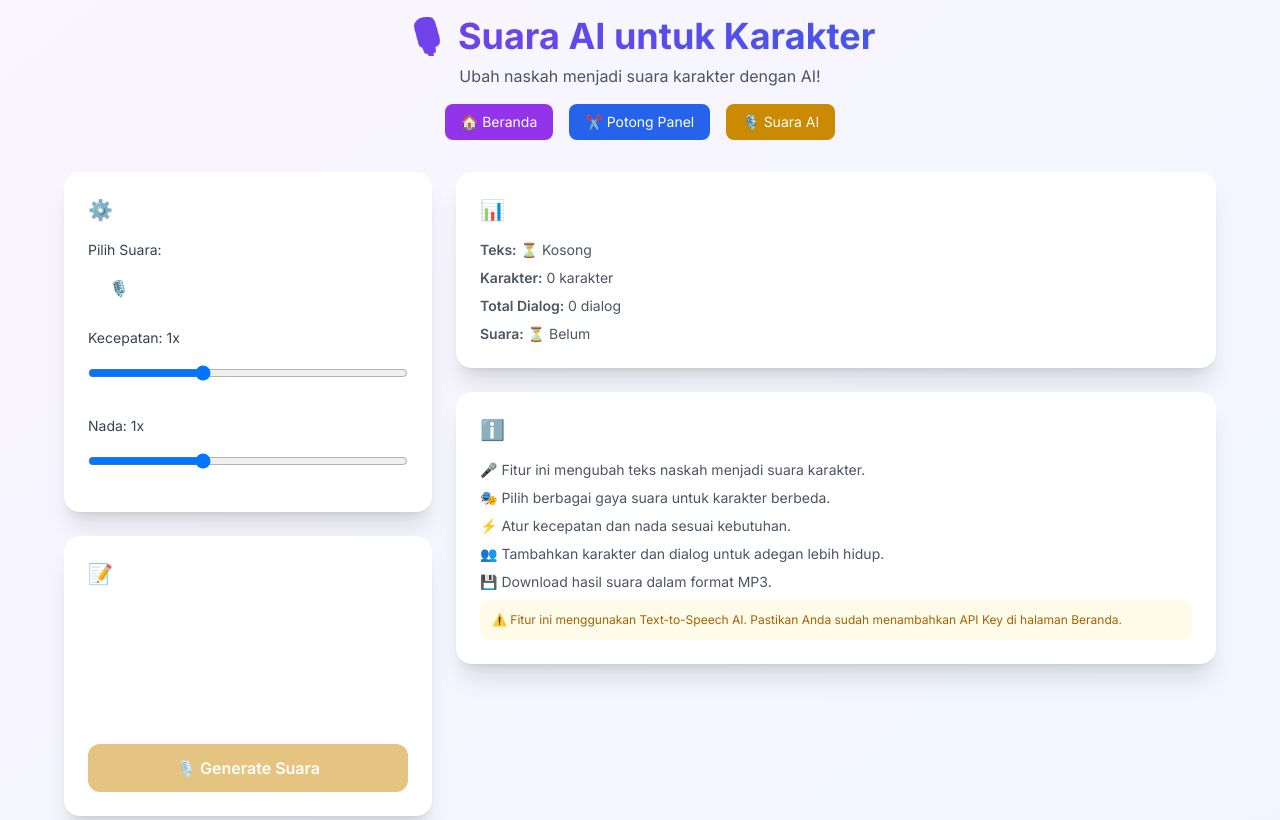
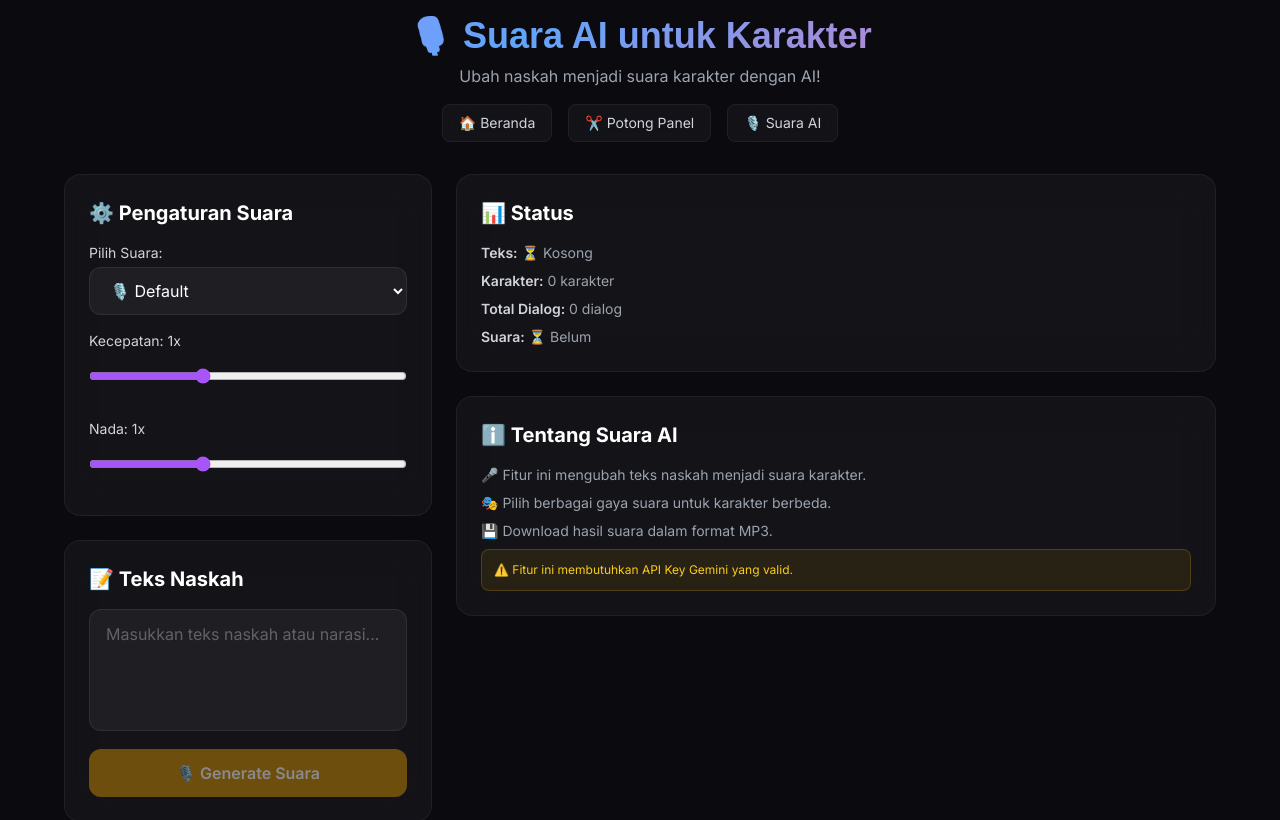
Before and after one commit to bangimam21projeck-spec/manhwa-generator, a Next.js app: page /voice in a window 1280 px wide. Shown: the top 820 px of the page. Built offline with nearby package versions, Linux system fonts and the light colour scheme.

Commit message:
Update page.js

```diff
--- a/app/voice/page.js
+++ b/app/voice/page.js
@@ -13,7 +13,6 @@ export default function VoicePage() {
   const [status, setStatus] = useState('');
   const [characters, setCharacters] = useState([]);
 
-  // Daftar suara karakter
   const voiceOptions = [
     { value: 'default', label: '🎙️ Default' },
     { value: 'narrator', label: '📖 Narator' },
@@ -25,7 +24,6 @@ export default function VoicePage() {
     { value: 'mysterious', label: '🔮 Misterius (Bisu)' },
   ];
 
-  // Tambah karakter
   const addCharacter = () => {
     const name = prompt('Nama karakter:');
     if (name) {
@@ -37,7 +35,6 @@ export default function VoicePage() {
     }
   };
 
-  // Tambah dialog ke karakter
   const addDialog = (charIndex) => {
     const dialog = prompt('Dialog karakter:');
     if (dialog) {
@@ -48,7 +45,6 @@ export default function VoicePage() {
     }
   };
 
-  // Generate suara
   const generateVoice = async () => {
     if (!text && characters.length === 0) {
       alert('Masukkan teks atau tambahkan karakter!');
@@ -59,7 +55,6 @@ export default function VoicePage() {
     setStatus('⏳ Menghasilkan suara AI...');
 
     try {
-      // Gabungkan semua dialog karakter
       let fullText = text;
       characters.forEach(char => {
         char.dialog.forEach(dialog => {
@@ -93,14 +88,12 @@ export default function VoicePage() {
     }
   };
 
-  // Hapus karakter
   const removeCharacter = (index) => {
     const updated = [...characters];
     updated.splice(index, 1);
     setCharacters(updated);
   };
 
-  // Hapus dialog
   const removeDialog = (charIndex, dialogIndex) => {
     const updated = [...characters];
     updated[charIndex].dialog.splice(dialogIndex, 1);
@@ -108,234 +101,102 @@ export default function VoicePage() {
   };
 
   return (
-    <div className="min-h-screen bg-gradient-to-br from-purple-50 to-blue-50 p-4">
-      <div className="max-w-6xl mx-auto">
+    <div className="min-h-screen bg-[#0a0a0f] p-4">
+      <div className="max-w-6xl mx-auto animate-fade-in">
 
-        {/* HEADER */}
         <div className="text-center mb-8">
-          <h1 className="text-4xl font-bold bg-gradient-to-r from-purple-600 to-blue-600 bg-clip-text text-transparent">
-            🎙️ Suara AI untuk Karakter
-          </h1>
-          <p className="text-gray-600 mt-2">Ubah naskah menjadi suara karakter dengan AI!</p>
+          <h1 className="text-4xl font-bold gradient-text font-orbitron">🎙️ Suara AI untuk Karakter</h1>
+          <p className="text-gray-400 mt-2">Ubah naskah menjadi suara karakter dengan AI!</p>
 
           <div className="flex justify-center gap-4 mt-4 flex-wrap">
-            <Link href="/" className="bg-purple-600 text-white px-4 py-2 rounded-lg hover:bg-purple-700 transition text-sm">
-              🏠 Beranda
-            </Link>
-            <Link href="/editor" className="bg-blue-600 text-white px-4 py-2 rounded-lg hover:bg-blue-700 transition text-sm">
-              ✂️ Potong Panel
-            </Link>
-            <Link href="/voice" className="bg-yellow-600 text-white px-4 py-2 rounded-lg hover:bg-yellow-700 transition text-sm">
-              🎙️ Suara AI
-            </Link>
+            <Link href="/" className="glass hover:border-purple-500/30 px-4 py-2 rounded-lg text-sm text-gray-300 hover:text-white transition">🏠 Beranda</Link>
+            <Link href="/editor" className="glass hover:border-blue-500/30 px-4 py-2 rounded-lg text-sm text-gray-300 hover:text-white transition">✂️ Potong Panel</Link>
+            <Link href="/voice" className="glass hover:border-yellow-500/30 px-4 py-2 rounded-lg text-sm text-gray-300 hover:text-white transition">🎙️ Suara AI</Link>
           </div>
         </div>
 
-        {/* MAIN */}
         <div className="grid md:grid-cols-3 gap-6">
 
-          {/* KOLOM KIRI: KONTROL */}
           <div className="space-y-6">
-
-            <div className="bg-white rounded-2xl shadow-xl p-6">
-              <h2 className="text-xl font-semibold mb-4">⚙️ Pengaturan Suara</h2>
-
+            <div className="glass rounded-2xl p-6 card-hover">
+              <h2 className="text-xl font-bold text-white mb-4">⚙️ Pengaturan Suara</h2>
               <div className="space-y-4">
                 <div>
-                  <label className="block text-sm font-medium text-gray-700 mb-1">
-                    Pilih Suara:
-                  </label>
-                  <select
-                    value={voice}
-                    onChange={(e) => setVoice(e.target.value)}
-                    className="w-full p-2 border border-gray-300 rounded-lg focus:ring-2 focus:ring-yellow-500"
-                  >
-                    {voiceOptions.map(opt => (
-                      <option key={opt.value} value={opt.value}>
-                        {opt.label}
-                      </option>
-                    ))}
+                  <label className="block text-sm font-medium text-gray-300 mb-1">Pilih Suara:</label>
+                  <select value={voice} onChange={(e) => setVoice(e.target.value)} className="w-full bg-white/5 border border-white/10 rounded-xl px-4 py-3 text-white focus:border-purple-500/50 focus:outline-none">
+                    {voiceOptions.map(opt => <option key={opt.value} value={opt.value}>{opt.label}</option>)}
                   </select>
                 </div>
-
                 <div>
-                  <label className="block text-sm font-medium text-gray-700 mb-1">
-                    Kecepatan: {speed}x
-                  </label>
-                  <input
-                    type="range"
-                    min="0.5"
-                    max="2"
-                    step="0.1"
-                    value={speed}
-                    onChange={(e) => setSpeed(Number(e.target.value))}
-                    className="w-full"
-                  />
+                  <label className="block text-sm font-medium text-gray-300 mb-1">Kecepatan: {speed}x</label>
+                  <input type="range" min="0.5" max="2" step="0.1" value={speed} onChange={(e) => setSpeed(Number(e.target.value))} className="w-full accent-purple-500" />
                 </div>
-
                 <div>
-                  <label className="block text-sm font-medium text-gray-700 mb-1">
-                    Nada: {pitch}x
-                  </label>
-                  <input
-                    type="range"
-                    min="0.5"
-                    max="2"
-                    step="0.1"
-                    value={pitch}
-                    onChange={(e) => setPitch(Number(e.target.value))}
-                    className="w-full"
-                  />
+                  <label className="block text-sm font-medium text-gray-300 mb-1">Nada: {pitch}x</label>
+                  <input type="range" min="0.5" max="2" step="0.1" value={pitch} onChange={(e) => setPitch(Number(e.target.value))} className="w-full accent-purple-500" />
                 </div>
               </div>
             </div>
 
-            <div className="bg-white rounded-2xl shadow-xl p-6">
-              <h2 className="text-xl font-semibold mb-4">📝 Teks Naskah</h2>
-
-              <textarea
-                className="w-full p-3 border border-gray-300 rounded-xl focus:ring-2 focus:ring-yellow-500 resize-none"
-                rows="4"
-                placeholder="Masukkan teks naskah atau narasi..."
-                value={text}
-                onChange={(e) => setText(e.target.value)}
-              />
-
-              <button
-                className="mt-3 w-full bg-yellow-600 text-white py-3 rounded-xl hover:bg-yellow-700 transition font-semibold disabled:opacity-50"
-                onClick={generateVoice}
-                disabled={loading || (!text && characters.length === 0)}
-              >
-                {loading ? '⏳ Memproses...' : '🎙️ Generate Suara'}
-              </button>
+            <div className="glass rounded-2xl p-6 card-hover">
+              <h2 className="text-xl font-bold text-white mb-4">📝 Teks Naskah</h2>
+              <textarea className="w-full bg-white/5 border border-white/10 rounded-xl px-4 py-3 text-white placeholder-gray-500 focus:border-purple-500/50 focus:outline-none resize-none" rows="4" placeholder="Masukkan teks naskah atau narasi..." value={text} onChange={(e) => setText(e.target.value)} />
+              <button className="mt-3 w-full bg-yellow-600 hover:bg-yellow-700 text-white py-3 rounded-xl font-semibold transition disabled:opacity-50" onClick={generateVoice} disabled={loading || (!text && characters.length === 0)}>{loading ? '⏳ Memproses...' : '🎙️ Generate Suara'}</button>
             </div>
 
-            <div className="bg-white rounded-2xl shadow-xl p-6">
-              <h2 className="text-xl font-semibold mb-4">👥 Manajemen Karakter</h2>
-
-              <button
-                className="w-full bg-blue-600 text-white py-2 rounded-lg hover:bg-blue-700 transition text-sm"
-                onClick={addCharacter}
-              >
-                ➕ Tambah Karakter
-              </button>
-
+            <div className="glass rounded-2xl p-6 card-hover">
+              <h2 className="text-xl font-bold text-white mb-4">👥 Manajemen Karakter</h2>
+              <button className="w-full bg-blue-600 hover:bg-blue-700 text-white py-2 rounded-lg text-sm transition" onClick={addCharacter}>➕ Tambah Karakter</button>
               <div className="mt-3 max-h-40 overflow-y-auto space-y-2">
                 {characters.map((char, index) => (
-                  <div key={index} className="bg-gray-50 p-2 rounded-lg">
+                  <div key={index} className="bg-white/5 p-2 rounded-lg border border-white/5">
                     <div className="flex justify-between items-center">
-                      <span className="font-semibold">{char.name}</span>
+                      <span className="font-semibold text-white">{char.name}</span>
                       <div className="flex gap-2">
-                        <button
-                          className="text-green-600 hover:text-green-800 text-xs"
-                          onClick={() => addDialog(index)}
-                        >
-                          + Dialog
-                        </button>
-                        <button
-                          className="text-red-500 hover:text-red-700 text-xs"
-                          onClick={() => removeCharacter(index)}
-                        >
-                          ✕
-                        </button>
+                        <button className="text-green-400 hover:text-green-300 text-xs" onClick={() => addDialog(index)}>+ Dialog</button>
+                        <button className="text-red-400 hover:text-red-300 text-xs" onClick={() => removeCharacter(index)}>✕</button>
                       </div>
                     </div>
-                    {char.dialog.length > 0 && (
-                      <div className="mt-1 text-xs text-gray-600">
-                        {char.dialog.map((d, i) => (
-                          <div key={i} className="flex justify-between items-center bg-white p-1 rounded mt-1">
-                            <span className="truncate max-w-[150px]">"{d}"</span>
-                            <button
-                              className="text-red-400 hover:text-red-600"
-                              onClick={() => removeDialog(index, i)}
-                            >
-                              ✕
-                            </button>
-                          </div>
-                        ))}
-                      </div>
-                    )}
+                    {char.dialog.length > 0 && <div className="mt-1 text-xs text-gray-400">{char.dialog.map((d, i) => <div key={i} className="flex justify-between items-center bg-white/5 p-1 rounded mt-1"><span className="truncate max-w-[150px]">"{d}"</span><button className="text-red-400 hover:text-red-300" onClick={() => removeDialog(index, i)}>✕</button></div>)}</div>}
                   </div>
                 ))}
               </div>
             </div>
 
             {audioUrl && (
-              <div className="bg-white rounded-2xl shadow-xl p-6">
-                <h2 className="text-xl font-semibold mb-4">🔊 Preview Suara</h2>
-                <audio controls className="w-full">
-                  <source src={audioUrl} type="audio/mpeg" />
-                  Browser Anda tidak mendukung audio.
-                </audio>
-                <a
-                  href={audioUrl}
-                  download="suara-manhwa.mp3"
-                  className="mt-3 w-full block text-center bg-green-600 text-white py-2 rounded-lg hover:bg-green-700 transition text-sm"
-                >
-                  💾 Download MP3
-                </a>
+              <div className="glass rounded-2xl p-6 card-hover">
+                <h2 className="text-xl font-bold text-white mb-4">🔊 Preview Suara</h2>
+                <audio controls className="w-full"><source src={audioUrl} type="audio/mpeg" />Browser Anda tidak mendukung audio.</audio>
+                <a href={audioUrl} download="suara-manhwa.mp3" className="mt-3 w-full block text-center bg-green-600 hover:bg-green-700 text-white py-2 rounded-lg text-sm transition">💾 Download MP3</a>
               </div>
             )}
           </div>
 
-          {/* KOLOM KANAN: PREVIEW & STATUS */}
           <div className="md:col-span-2 space-y-6">
-
-            <div className="bg-white rounded-2xl shadow-xl p-6">
-              <h2 className="text-xl font-semibold mb-4">📊 Status</h2>
-
+            <div className="glass rounded-2xl p-6 card-hover">
+              <h2 className="text-xl font-bold text-white mb-4">📊 Status</h2>
               <div className="space-y-2 text-sm">
-                <p className="text-gray-600">
-                  <span className="font-semibold">Teks:</span>{' '}
-                  {text ? '✅ Ada' : '⏳ Kosong'}
-                </p>
-                <p className="text-gray-600">
-                  <span className="font-semibold">Karakter:</span>{' '}
-                  {characters.length} karakter
-                </p>
-                <p className="text-gray-600">
-                  <span className="font-semibold">Total Dialog:</span>{' '}
-                  {characters.reduce((sum, char) => sum + char.dialog.length, 0)} dialog
-                </p>
-                <p className="text-gray-600">
-                  <span className="font-semibold">Suara:</span>{' '}
-                  {audioUrl ? '✅ Selesai' : '⏳ Belum'}
-                </p>
-                {status && (
-                  <div className={`p-2 rounded-lg text-xs ${
-                    status.includes('✅') ? 'bg-green-100 text-green-700' :
-                    status.includes('❌') ? 'bg-red-100 text-red-700' :
-                    'bg-blue-100 text-blue-700'
-                  }`}>
-                    {status}
-                  </div>
-                )}
+                <p className="text-gray-400"><span className="font-semibold text-gray-300">Teks:</span> {text ? '✅ Ada' : '⏳ Kosong'}</p>
+                <p className="text-gray-400"><span className="font-semibold text-gray-300">Karakter:</span> {characters.length} karakter</p>
+                <p className="text-gray-400"><span className="font-semibold text-gray-300">Total Dialog:</span> {characters.reduce((sum, char) => sum + char.dialog.length, 0)} dialog</p>
+                <p className="text-gray-400"><span className="font-semibold text-gray-300">Suara:</span> {audioUrl ? '✅ Selesai' : '⏳ Belum'}</p>
+                {status && <div className={`p-2 rounded-lg text-xs ${status.includes('✅') ? 'bg-green-500/20 text-green-400' : status.includes('❌') ? 'bg-red-500/20 text-red-400' : 'bg-blue-500/20 text-blue-400'}`}>{status}</div>}
               </div>
             </div>
 
-            <div className="bg-white rounded-2xl shadow-xl p-6">
-              <h2 className="text-xl font-semibold mb-4">ℹ️ Tentang Suara AI</h2>
-              <div className="text-sm text-gray-600 space-y-2">
+            <div className="glass rounded-2xl p-6 card-hover">
+              <h2 className="text-xl font-bold text-white mb-4">ℹ️ Tentang Suara AI</h2>
+              <div className="text-sm text-gray-400 space-y-2">
                 <p>🎤 Fitur ini mengubah teks naskah menjadi suara karakter.</p>
                 <p>🎭 Pilih berbagai gaya suara untuk karakter berbeda.</p>
-                <p>⚡ Atur kecepatan dan nada sesuai kebutuhan.</p>
-                <p>👥 Tambahkan karakter dan dialog untuk adegan lebih hidup.</p>
                 <p>💾 Download hasil suara dalam format MP3.</p>
-
-                <div className="bg-yellow-50 p-3 rounded-lg mt-2">
-                  <p className="text-xs text-yellow-700">
-                    ⚠️ Fitur ini menggunakan Text-to-Speech AI.
-                    Pastikan Anda sudah menambahkan API Key di halaman Beranda.
-                  </p>
-                </div>
+                <div className="bg-yellow-500/10 border border-yellow-500/20 p-3 rounded-lg mt-2"><p className="text-xs text-yellow-400">⚠️ Fitur ini membutuhkan API Key Gemini yang valid.</p></div>
               </div>
             </div>
           </div>
         </div>
 
-        <div className="mt-8 text-center text-xs text-gray-400 border-t pt-4">
-          <p>Manhwa Studio AI v3.0 - Suara AI untuk Karakter</p>
-        </div>
+        <div className="mt-8 text-center text-xs text-gray-600 border-t border-white/5 pt-4">Manhwa Studio AI v3.0 - Suara AI</div>
       </div>
     </div>
   );
```
